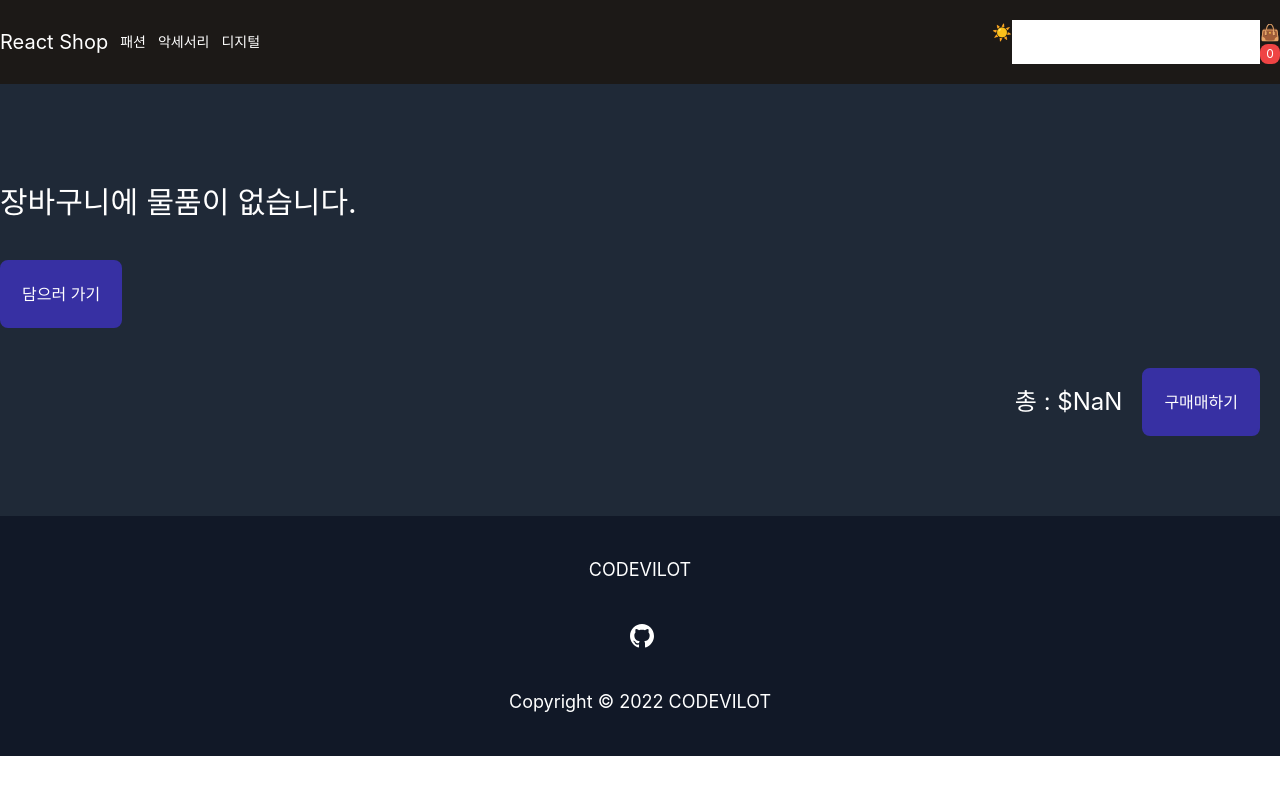
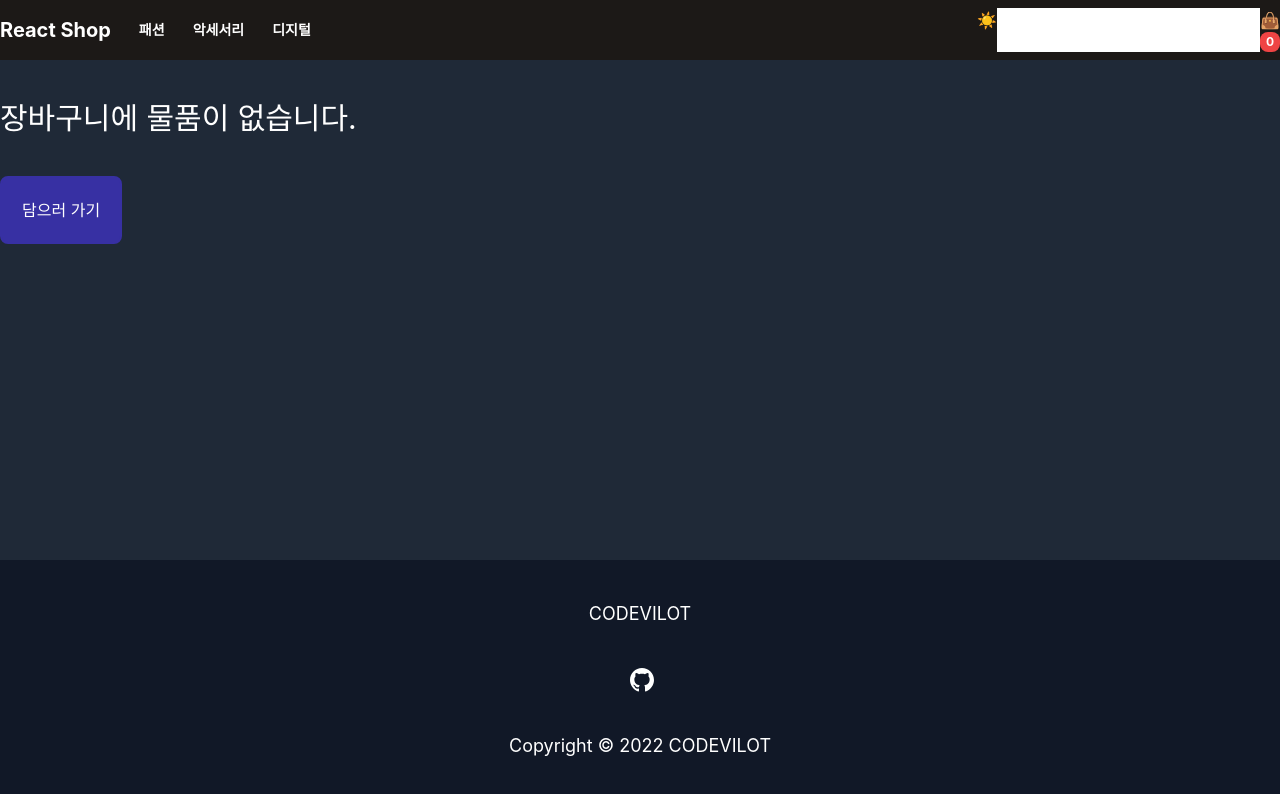
Before and after one commit to codevilot/create-react-app, a React (Vite) app in the folder my-app/: page /basket in a window 1280 px wide. Shown: the top 794 px of the page. Built offline with nearby package versions, Linux system fonts and the light colour scheme.

Commit message:
style : 스타일 수정

```diff
--- a/my-app/src/App.css
+++ b/my-app/src/App.css
@@ -1,3 +1,6 @@
+#root {
+  min-height: 100vh;
+}
 .App {
   text-align: center;
 }
--- a/my-app/src/components/Header.tsx
+++ b/my-app/src/components/Header.tsx
@@ -17,19 +17,19 @@ export default function Header() {
   }, [isDark]);
   useEffect(() => {}, [basketNum]);
   return (
-    <div className="dark:bg-stone-900 dark:text-white pt-5 pb-5 flex justify-center">
-      <div className="flex justify-between max-w-screen-xl w-full">
+    <div className="fixed w-full dark:bg-stone-900 dark:text-white py-2 flex justify-center z-10">
+      <div className="flex justify-between max-w-screen-xl w-full font-bold">
         <div className="flex items-center">
-          <Link className="pr-3 text-xl" to="/">
+          <Link className="pr-7 text-xl" to="/">
             React Shop
           </Link>
-          <Link className="pr-3 text-sm" to="/fashion">
+          <Link className="pr-7 text-sm" to="/fashion">
             패션
           </Link>
-          <Link className="pr-3 text-sm" to="/accessory">
+          <Link className="pr-7 text-sm" to="/accessory">
             악세서리
           </Link>
-          <Link className="pr-3 text-sm" to="/digital">
+          <Link className="pr-7 text-sm" to="/digital">
             디지털
           </Link>
         </div>
--- a/my-app/src/components/Payment/index.tsx
+++ b/my-app/src/components/Payment/index.tsx
@@ -1,11 +1,9 @@
 import products from "../../../public/data/json/products.json";
 import { paymentType } from "../../type/type";
 import { reduce, add } from "../../store/BasketReducer";
-import { useDispatch, useSelector } from "react-redux";
+import { useDispatch } from "react-redux";
 
-import { state } from "../../type/type";
 export default function Payment(props: paymentType) {
-  const state = useSelector((state: state) => state);
   const info = (id: string) => {
     return products.filter((item) => item.id === id);
   };
@@ -17,13 +15,20 @@ export default function Payment(props: paymentType) {
     dispatch(reduce(Number(id)));
   };
   const paymentInfo = info(props.id)[0];
-  console.log(paymentInfo);
   return (
-    <div className="flex">
-      <img src={paymentInfo.img} alt="" />
-      <div>
-        <div className="text-white">{paymentInfo.title}</div>
-        <div className="text-white">${paymentInfo.price}</div>
+    <div className="flex mb-20">
+      <div className="h-56 w-56 bg-white">
+        <img
+          className="max-h-full max-w-full box-border m-auto p-5"
+          src={paymentInfo.img}
+          alt=""
+        />
+      </div>
+      <div className="h-56 flex flex-col place-content-center lg:px-12">
+        <div className="text-white text-xl">{paymentInfo.title}</div>
+        <div className="text-white text-3xl mt-2 mb-4">
+          $<span>{Number(paymentInfo.price) * props.stock}</span>
+        </div>
         <div className="text-white flex">
           <div
             className="bg-indigo-600 p-4 rounded-lg"
--- a/my-app/src/components/Section.tsx
+++ b/my-app/src/components/Section.tsx
@@ -1,12 +1,15 @@
 import { Route, Routes } from "react-router-dom";
 import Category from "../page/Category";
 import Home from "../page/Home";
-import Fashion from "../page/Fashion";
 import Basket from "../page/Basket";
 import ProductHome from "../page/ProductHome";
+import styled from "styled-components";
 export default function Section() {
+  const Section = styled.div`
+    min-height: calc(100vh - 15rem);
+  `;
   return (
-    <div className="dark:bg-gray-800">
+    <Section className="dark:bg-gray-800">
       <div className="max-w-screen-xl w-full mx-auto pb-20 pt-20">
         <Routes>
           <Route path="/" element={<Home />} />
@@ -15,6 +18,6 @@ export default function Section() {
           <Route path="/product/:productId" element={<ProductHome />} />
         </Routes>
       </div>
-    </div>
+    </Section>
   );
 }
--- a/my-app/src/page/Basket.tsx
+++ b/my-app/src/page/Basket.tsx
@@ -1,3 +1,4 @@
+import { useRef } from "react";
 import { useDispatch, useSelector } from "react-redux";
 import { Link } from "react-router-dom";
 import { state } from "../type/type";
@@ -7,36 +8,39 @@ export default function Basket() {
   const state = useSelector((state: state) => state);
   const basketNum = state.basketState.all;
   const shopInfo = state.basketState.basket;
-  console.log(Object.entries(shopInfo));
+  const total = document.querySelectorAll(".added-price");
+
+  console.log(total);
   return (
     <div>
       {!basketNum || state.basketState.all === 0 ? (
-        <div className="text-white text-3xl pt-5">
-          장바구니에 물품이 없습니다.
+        <div>
+          <div className="text-white text-3xl pt-5">
+            장바구니에 물품이 없습니다.
+          </div>
+          <div className="flex pt-10 text-white">
+            <Link to="/">
+              <div className="bg-indigo-800 p-5 border-indigo-800 border-2 rounded-lg mr-5">
+                담으러 가기
+              </div>
+            </Link>
+          </div>
+          <div className="flex pt-10 text-white place-content-end"></div>
         </div>
       ) : (
         <div>
           {Object.entries(shopInfo).map((element) => (
             <Payment id={element[0]} stock={element[1]} key={element[0]} />
           ))}
+
+          <Link to="/" className="flex place-content-end">
+            <div className=" w-fit p-5 rounded-lg mr-5 text-white">$</div>
+            <div className=" w-fit bg-indigo-600 p-5 border-indigo-600 border-2 rounded-lg mr-5 text-white">
+              구매하기
+            </div>
+          </Link>
         </div>
       )}
-
-      <div className="flex pt-10 text-white">
-        <Link to="/">
-          <div className="bg-indigo-800 p-5 border-indigo-800 border-2 rounded-lg mr-5">
-            담으러 가기
-          </div>
-        </Link>
-      </div>
-      <div className="flex pt-10 text-white place-content-end">
-        <div className="pr-5 self-center text-2xl">총 : $NaN</div>
-        <Link to="/">
-          <div className="bg-indigo-800 p-5 border-indigo-800 border-2 rounded-lg mr-5">
-            구매매하기
-          </div>
-        </Link>
-      </div>
     </div>
   );
 }
--- a/my-app/src/store/BasketReducer.tsx
+++ b/my-app/src/store/BasketReducer.tsx
@@ -34,8 +34,13 @@ const BasketReducer = createSlice({
       state.all > 1 ? (state.all -= 1) : (state.all = 0);
       localStorage.setItem("basket", JSON.stringify(state));
     },
+    clear(state) {
+      state.basket = {};
+      state.all += 0;
+      localStorage.setItem("basket", JSON.stringify(state));
+    },
   },
 });
 
-export const { add, reduce } = BasketReducer.actions;
+export const { add, reduce, clear } = BasketReducer.actions;
 export default BasketReducer.reducer;
```
